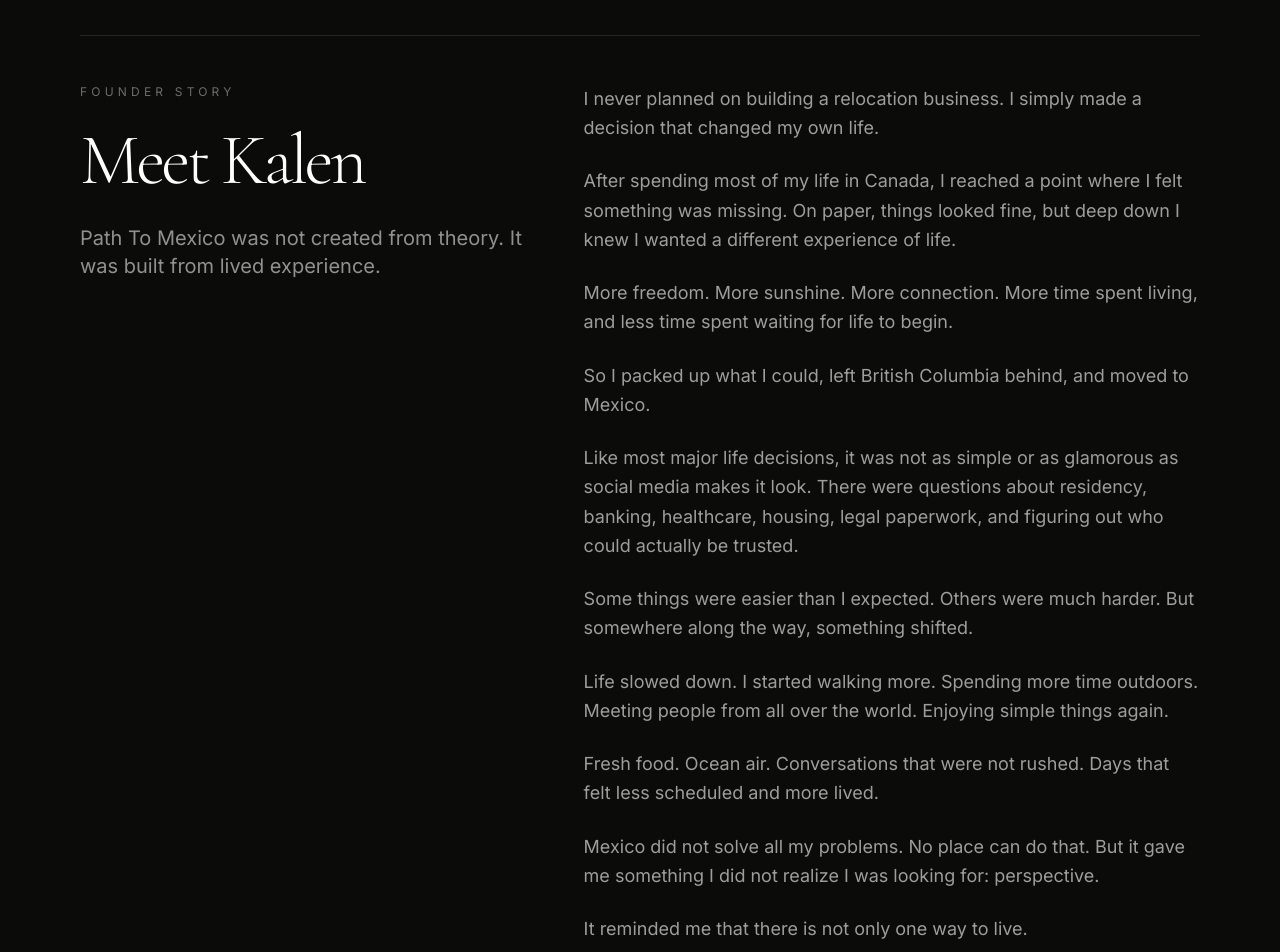
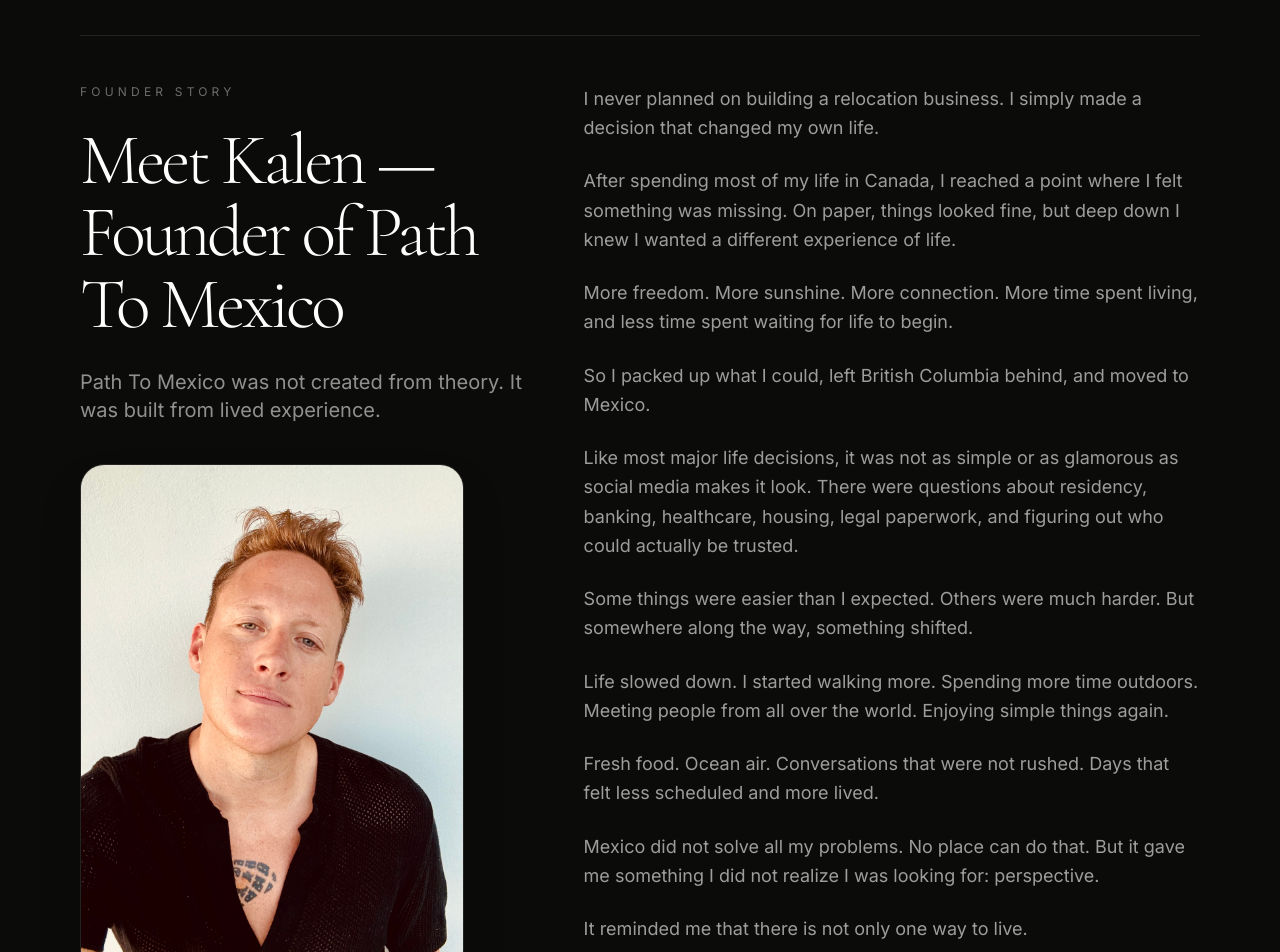
Before and after one commit to TradePhoenix/cielo-nuevo, a React (Create React App) app: page / in a window 1280 px wide. Shown: the part 1040-1992 px from the top of the page. Built offline with nearby package versions, Linux system fonts and the light colour scheme.

Commit message:
Add founder portrait

```diff
--- a/src/pages/HomePage.js
+++ b/src/pages/HomePage.js
@@ -16,7 +16,7 @@
     start: "Start The Conversation",
 
     founderLabel: "Founder Story",
-    founderTitle: "Meet Kalen",
+    founderTitle: "Meet Kalen — Founder of Path To Mexico",
     founderIntro:
       "Path To Mexico was not created from theory. It was built from lived experience.",
     founderParagraphs: [
@@ -405,6 +405,14 @@
           <p className="mt-7 max-w-md text-lg leading-relaxed text-white/55 sm:text-xl">
             {t.founderIntro}
           </p>
+
+          <div className="mt-10 max-w-sm overflow-hidden rounded-3xl border border-white/10 shadow-2xl">
+            <img
+              src="/kalen.jpg"
+              alt="Kalen Enns, founder of Path To Mexico"
+              className="h-full w-full object-cover"
+            />
+          </div>
         </div>
 
         <div className="space-y-6 text-lg leading-relaxed text-white/60">
```
Also changed, not shown: public/hero.jpg, public/kalen.jpg (added).
